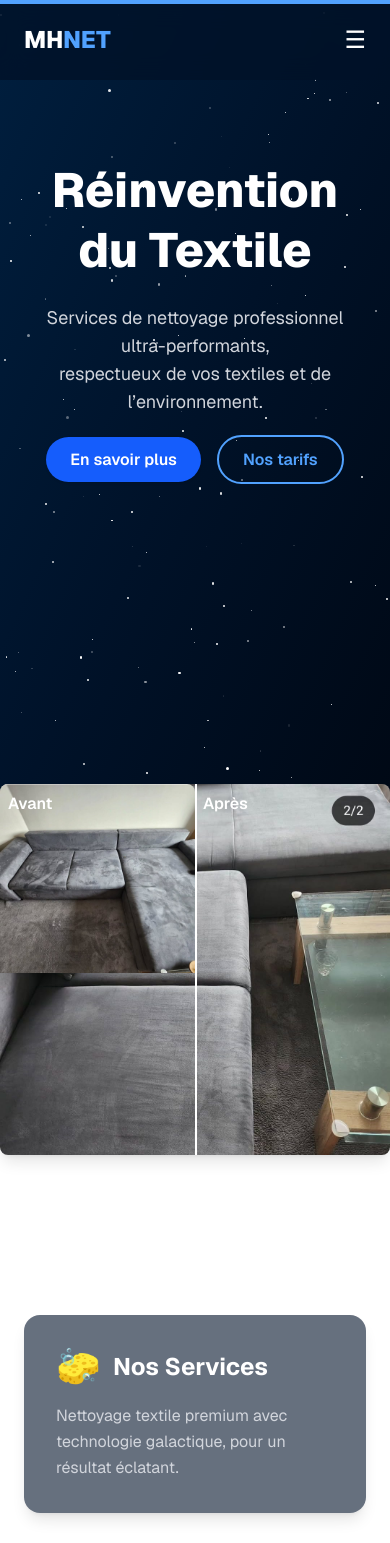
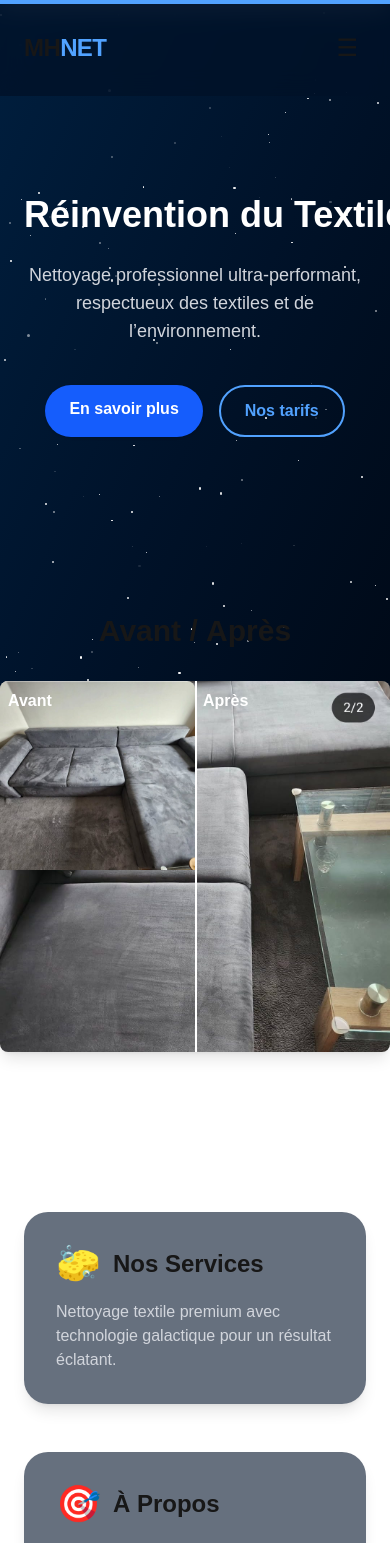
Before and after one commit to PabloDev-bit/site-web-morgan, a Next.js app in the folder mhnet-site/: page / in a window 390 px wide. Shown: the top 1543 px of the page. Built offline with nearby package versions, Linux system fonts and the light colour scheme.

Commit message:
feat: enhance homepage layout with improved navigation, pricing section, and responsive design

```diff
--- a/mhnet-site/src/app/page.tsx
+++ b/mhnet-site/src/app/page.tsx
@@ -1,219 +1,422 @@
+/* -------------------------------------------------------------------------- */
+/*  /app/page.tsx — page d'accueil tout-en-un (aucun composant externe)        */
+/*  Next.js 13/14 + Tailwind + Framer-Motion, full TypeScript                 */
+/* -------------------------------------------------------------------------- */
 "use client";
-import { useState, useEffect, useRef } from 'react';
-import { motion, AnimatePresence, useScroll, useTransform } from 'framer-motion';
-import Link from 'next/link';
 
-// Galaxy Background with Twinkling Stars (Blue Theme)
-type Star = { x: number; y: number; size: number; twinkle: number; };
+import {
+  useState,
+  useEffect,
+  useRef,
+  useCallback,
+  useMemo,
+} from "react";
+import { motion, AnimatePresence, useScroll, useTransform } from "framer-motion";
+import Link from "next/link";
+import Image from "next/image";
+
+/* ============================== 1. MÉTADONNÉES ============================ */
+
+const LOGO = (
+  <span className="text-2xl font-extrabold tracking-tight">
+    MH<span className="text-blue-400">NET</span>
+  </span>
+);
+
+type Star = { x: number; y: number; size: number; twinkle: number };
+
+type Section =
+  | {
+      id: string;
+      icon: string;
+      title: string;
+      content: string;
+      list?: undefined;
+    }
+  | {
+      id: string;
+      icon: string;
+      title: string;
+      list: readonly string[];
+      content?: undefined;
+    };
+
+const SECTIONS: readonly Section[] = [
+  {
+    id: "services",
+    icon: "🧽",
+    title: "Nos Services",
+    content:
+      "Nettoyage textile premium avec technologie galactique pour un résultat éclatant.",
+  },
+  {
+    id: "about",
+    icon: "🎯",
+    title: "À Propos",
+    content:
+      "Fort d'une expérience stellaire, MHNET redéfinit le nettoyage professionnel.",
+  },
+  {
+    id: "advantages",
+    icon: "⚡️",
+    title: "Avantages",
+    list: [
+      "Injection cosmique pour un nettoyage ultra-profond",
+      "Déstabilisation des taches tenaces",
+      "Séchage rapide par aspiration gravitationnelle",
+      "Produits éco-compatibles",
+      "Textiles rénovés instantanément",
+    ],
+  },
+  {
+    id: "engagement",
+    icon: "🤝",
+    title: "Notre Engagement",
+    content:
+      "Ponctualité sidérale et professionnalisme garantis. Votre satisfaction est notre mission.",
+  },
+] as const;
+
+const PRICING = [
+  { prestation: "Fauteuil", prix: "70 CHF" },
+  { prestation: "Canapé 2 places", prix: "120 CHF" },
+  { prestation: "Canapé 3 places", prix: "150 CHF" },
+  { prestation: "Tapis (standard)", prix: "dès 90 CHF" },
+  { prestation: "Matelas 1 place", prix: "90 CHF" },
+  { prestation: "Matelas 2 places", prix: "120 CHF" },
+  { prestation: "Matelas King Size", prix: "150 CHF" },
+  { prestation: "Intérieur voiture complet", prix: "140 CHF" },
+] as const;
+
+/* =========================== 2. SOUS-FONCTIONS ============================ */
+
 function GalaxyBackground() {
-  const [stars] = useState<Star[]>(() =>
+  const stars = useMemo<Star[]>(
+    () =>
       Array.from({ length: 150 }, () => ({
         x: Math.random() * 100,
         y: Math.random() * 100,
         size: Math.random() * 2 + 0.5,
         twinkle: Math.random() * 2 + 1,
-    }))
+      })),
+    []
   );
+
   return (
-    <div className="fixed inset-0 pointer-events-none z-0">
+    <div className="fixed inset-0 -z-10 pointer-events-none">
       <motion.div
         className="absolute inset-0 bg-gradient-to-br from-[#001f3f] via-[#001229] to-[#000814]"
-        animate={{ backgroundPosition: ['0% 0%', '100% 100%'] }}
-        transition={{ duration: 60, repeat: Infinity, ease: 'linear' }}
+        animate={{ backgroundPosition: ["0% 0%", "100% 100%"] }}
+        transition={{ duration: 60, repeat: Infinity, ease: "linear" }}
       />
       {stars.map((s, i) => (
         <motion.div
           key={i}
-          className="absolute bg-white rounded-full"
-          style={{ width: s.size, height: s.size, top: `${s.y}%`, left: `${s.x}%` }}
+          className="absolute rounded-full bg-white"
+          style={{
+            width: s.size,
+            height: s.size,
+            top: `${s.y}%`,
+            left: `${s.x}%`,
+          }}
           animate={{ opacity: [0.1, 1, 0.1] }}
-          transition={{ duration: s.twinkle, repeat: Infinity, ease: 'easeInOut' }}
+          transition={{
+            duration: s.twinkle,
+            repeat: Infinity,
+            ease: "easeInOut",
+          }}
         />
       ))}
     </div>
   );
 }
 
-// Before/After Slider Component
 function BeforeAfterSlider({ before, after }: { before: string; after: string }) {
-  const containerRef = useRef<HTMLDivElement>(null);
-  const [sliderPos, setSliderPos] = useState(50);
-  const [dragging, setDragging] = useState(false);
+  const ref = useRef<HTMLDivElement>(null);
+  const [ratio, setRatio] = useState(50);
 
-  const startDrag = () => setDragging(true);
-  const stopDrag = () => setDragging(false);
-  const onDrag = (e: MouseEvent) => {
-    if (!dragging || !containerRef.current) return;
-    const rect = containerRef.current.getBoundingClientRect();
-    let pos = ((e.clientX - rect.left) / rect.width) * 100;
-    pos = Math.max(0, Math.min(100, pos));
-    setSliderPos(pos);
+  const update = useCallback((clientX: number) => {
+    const el = ref.current;
+    if (!el) return;
+    const { left, width } = el.getBoundingClientRect();
+    setRatio(Math.max(0, Math.min(100, ((clientX - left) / width) * 100)));
+  }, []);
+
+  const start = (e: React.PointerEvent) => {
+    update(e.clientX);
+    const move = (ev: PointerEvent) => update(ev.clientX);
+    const end = () => {
+      window.removeEventListener("pointermove", move);
+      window.removeEventListener("pointerup", end);
     };
-
-  useEffect(() => {
-    window.addEventListener('mousemove', onDrag);
-    window.addEventListener('mouseup', stopDrag);
-    return () => {
-      window.removeEventListener('mousemove', onDrag);
-      window.removeEventListener('mouseup', stopDrag);
+    window.addEventListener("pointermove", move);
+    window.addEventListener("pointerup", end);
   };
-  }, [dragging]);
 
   return (
     <div
-      ref={containerRef}
-      onMouseDown={startDrag}
-      className="relative w-full max-w-4xl mx-auto cursor-ew-resize"
-      style={{ userSelect: 'none' }}
+      ref={ref}
+      onPointerDown={start}
+      className="relative mx-auto w-full max-w-4xl cursor-ew-resize select-none"
     >
-      <img src={before} alt="Avant" className="block w-full rounded-lg shadow-lg" />
+      <Image
+        src={before}
+        alt="Avant nettoyage"
+        width={1920}
+        height={1080}
+        className="w-full rounded-lg shadow-lg"
+        priority
+      />
       <div
-        className="absolute top-0 left-0 h-full overflow-hidden rounded-lg"
-        style={{ width: `${sliderPos}%` }}
+        className="absolute inset-y-0 left-0 overflow-hidden rounded-lg"
+        style={{ width: `${ratio}%` }}
       >
-        <img src={after} alt="Après" className="block w-full" />
+        <Image
+          src={after}
+          alt="Après nettoyage"
+          width={1920}
+          height={1080}
+          className="w-full"
+        />
       </div>
       <div
-        className="absolute top-0 h-full w-0.5 bg-white"
-        style={{ left: `${sliderPos}%` }}
+        className="absolute inset-y-0 w-0.5 bg-white"
+        style={{ left: `${ratio}%` }}
       />
-      <div
-        className="absolute top-2 text-white font-semibold"
-        style={{ left: '8px' }}
-      >Avant</div>
-      <div
-        className="absolute top-2 text-white font-semibold"
-        style={{ left: `calc(${sliderPos}% + 8px)` }}
-      >Après</div>
+      <span className="absolute top-2 left-2 font-semibold text-white">Avant</span>
+      <span
+        className="absolute top-2 font-semibold text-white"
+        style={{ left: `calc(${ratio}% + 8px)` }}
+      >
+        Après
+      </span>
     </div>
   );
 }
 
-// Service Sections
-const servicesSections = [
-  { id: 'services', icon: '🧽', title: 'Nos Services', content: `Nettoyage textile premium avec technologie galactique, pour un résultat éclatant.` },
-  { id: 'about', icon: '🎯', title: 'À Propos', content: `Fort d'une expérience stellaire, MHNET redéfinit le nettoyage professionnel.` },
-  { id: 'advantages', icon: '⚡️', title: 'Avantages', list: [
-      'Injection cosmique pour un nettoyage ultra-profond',
-      'Déstabilisation des taches les plus tenaces',
-      'Séchage rapide grâce à aspiration gravitationnelle',
-      'Produits respectueux et éco-compatibles',
-      'Textiles rénovés avec éclat immédiat',
-    ]
-  },
-  { id: 'engagement', icon: '🤝', title: 'Notre Engagement', content: `Ponctualité sidérale et professionnalisme garantis. Votre satisfaction est notre ultime mission.` },
-];
-
-// Pricing Cards
-const pricing = [
-  { prestation: 'Fauteuil', prix: '70 CHF' },
-  { prestation: 'Canapé 2 places', prix: '120 CHF' },
-  { prestation: 'Canapé 3 places', prix: '150 CHF' },
-  { prestation: 'Tapis (standard)', prix: 'dès 90 CHF' },
-  { prestation: 'Matelas 1 place', prix: '90 CHF' },
-  { prestation: 'Matelas 2 places', prix: '120 CHF' },
-  { prestation: 'Matelas King Size', prix: '150 CHF' },
-  { prestation: 'Intérieur voiture complet', prix: '140 CHF' },
-];
+/* ================================ 3. PAGE ================================ */
 
 export default function Home() {
-  const [menuOpen, setMenuOpen] = useState(false);
+  const [drawer, setDrawer] = useState(false);
   const { scrollYProgress } = useScroll();
   const scaleX = useTransform(scrollYProgress, [0, 1], [0, 1]);
 
+  /* ESC ferme le menu mobile */
   useEffect(() => {
-    const handleKey = (e: KeyboardEvent) => {
-      if (e.key === 'Escape') setMenuOpen(false);
-    };
-    document.addEventListener('keydown', handleKey);
-    return () => document.removeEventListener('keydown', handleKey);
+    const esc = (e: KeyboardEvent) => e.key === "Escape" && setDrawer(false);
+    window.addEventListener("keydown", esc);
+    return () => window.removeEventListener("keydown", esc);
   }, []);
 
   return (
-    <div className="relative bg-transparent text-white min-h-screen overflow-x-hidden font-sans">
-      {/* Galaxy Background */}
+    <>
+      <a
+        href="#main"
+        className="sr-only focus:not-sr-only absolute top-0 left-0 m-2 rounded bg-blue-600 px-4 py-2 text-white"
+      >
+        Aller au contenu
+      </a>
+
       <GalaxyBackground />
 
-      {/* Loading Progress Bar */}
-      <motion.div style={{ scaleX }} className="fixed top-0 left-0 right-0 h-1 bg-blue-400 origin-left z-50" />
+      <motion.div
+        style={{ scaleX }}
+        className="fixed inset-x-0 top-0 z-50 h-1 origin-left bg-blue-400"
+        aria-hidden
+      />
 
-      {/* Side Navigation Drawer */}
+      {/* ----------------------------- NAVBAR ----------------------------- */}
+      <header className="sticky top-0 z-40 bg-[#001229]/80 backdrop-blur-md">
+        <nav
+          aria-label="Navigation principale"
+          className="mx-auto flex max-w-7xl items-center justify-between p-6"
+        >
+          <Link href="/" aria-label="Accueil">
+            {LOGO}
+          </Link>
+
+          <ul className="hidden gap-8 text-base font-medium md:flex">
+            {SECTIONS.map(({ id, title }) => (
+              <li key={id}>
+                <Link
+                  href={`#${id}`}
+                  className="transition hover:text-blue-400"
+                >
+                  {title}
+                </Link>
+              </li>
+            ))}
+            <li>
+              <Link
+                href="#tarifs"
+                className="rounded-full bg-blue-600 px-4 py-2 text-white transition hover:bg-blue-700"
+              >
+                Tarifs
+              </Link>
+            </li>
+            <li>
+              <Link
+                href="#contact"
+                className="rounded-full border-2 border-blue-400 px-4 py-2 text-blue-400 transition hover:bg-[#001229]/20"
+              >
+                Devis
+              </Link>
+            </li>
+          </ul>
+
+          <button
+            onClick={() => setDrawer(true)}
+            className="p-2 text-2xl md:hidden"
+            aria-label="Ouvrir le menu"
+          >
+            ☰
+          </button>
+        </nav>
+      </header>
+
+      {/* ---------------------------- DRAWER ------------------------------ */}
       <AnimatePresence>
-        {menuOpen && (
+        {drawer && (
           <motion.aside
-            initial={{ x: '-100%' }} animate={{ x: 0 }} exit={{ x: '-100%' }} transition={{ duration: 0.4, ease: 'easeInOut' }}
-            className="fixed inset-y-0 left-0 w-64 bg-[#001229]/90 shadow-lg z-40 p-6"
-            aria-label="Menu mobile"
+            initial={{ x: "-100%" }}
+            animate={{ x: 0 }}
+            exit={{ x: "-100%" }}
+            transition={{ duration: 0.35, ease: "easeInOut" }}
+            className="fixed inset-y-0 left-0 z-50 w-64 bg-[#001229]/90 p-6 backdrop-blur"
           >
-            <button onClick={() => setMenuOpen(false)} className="text-xl mb-6 focus:outline-none">✕ Fermer</button>
-            <nav className="flex flex-col space-y-4 text-lg">
-              {servicesSections.map(s => (
-                <Link key={s.id} href={`#${s.id}`} onClick={() => setMenuOpen(false)} className="hover:text-blue-400 transition">
-                  {s.icon} {s.title}
+            <button
+              onClick={() => setDrawer(false)}
+              aria-label="Fermer le menu"
+              className="mb-6 text-2xl"
+            >
+              ✕
+            </button>
+            <ul className="flex flex-col gap-4 text-lg">
+              {SECTIONS.map(({ id, icon, title }) => (
+                <li key={id}>
+                  <Link
+                    href={`#${id}`}
+                    onClick={() => setDrawer(false)}
+                    className="flex items-center gap-2 transition hover:text-blue-400"
+                  >
+                    {icon} {title}
                   </Link>
+                </li>
               ))}
-              <Link href="#tarifs" className="mt-4 px-4 py-2 bg-blue-600 text-white rounded-lg text-center hover:bg-blue-700 transition">
+              <li className="pt-2">
+                <Link
+                  href="#tarifs"
+                  onClick={() => setDrawer(false)}
+                  className="block rounded-lg bg-blue-600 px-4 py-2 text-center text-white transition hover:bg-blue-700"
+                >
                   Voir les tarifs
                 </Link>
-            </nav>
+              </li>
+            </ul>
           </motion.aside>
         )}
       </AnimatePresence>
 
-      {/* Navbar */}
-      <header className="sticky top-0 z-30 backdrop-blur-md bg-[#001229]/80">
-        <div className="max-w-6xl mx-auto flex items-center justify-between p-6">
-          <h1 className="text-2xl font-extrabold"><Link href="/">MH<span className="text-blue-400">NET</span></Link></h1>
-          <nav className="hidden md:flex space-x-8 text-base">
-            {servicesSections.map(s => (
-              <Link key={s.id} href={`#${s.id}`} className="hover:text-blue-400 transition font-medium">{s.title}</Link>
-            ))}
-            <Link href="#tarifs" className="px-4 py-2 bg-blue-600 text-white rounded-full hover:bg-blue-700 transition">TARIFS</Link>
-            <Link href="#contact" className="px-4 py-2 border-2 border-blue-400 text-blue-400 rounded-full hover:bg-[#001229]/20 transition">DEVIS</Link>
-          </nav>
-          <button onClick={() => setMenuOpen(true)} className="md:hidden text-2xl focus:outline-none">☰</button>
-        </div>
-      </header>
-
-      {/* Hero */}
-      <section className="relative pt-20 pb-32 text-center overflow-hidden">
-        <div className="max-w-3xl mx-auto px-6">
-          <motion.h2 initial={{ opacity: 0, y: -20 }} animate={{ opacity: 1, y: 0 }} transition={{ duration: 0.8 }} className="text-5xl md:text-6xl font-extrabold leading-tight">Réinvention du Textile</motion.h2>
-          <motion.p initial={{ opacity: 0 }} animate={{ opacity: 1 }} transition={{ delay: 0.6, duration: 0.8 }} className="mt-6 text-lg text-gray-300">Services de nettoyage professionnel ultra-performants,<br />respectueux de vos textiles et de l’environnement.</motion.p>
-          <div className="mt-8 flex justify-center space-x-4">
-            <Link href="#services" passHref><motion.a whileHover={{ scale: 1.05 }} className="px-6 py-3 bg-blue-600 text-white rounded-full font-semibold shadow hover:bg-blue-700 transition">En savoir plus</motion.a></Link>
-            <Link href="#tarifs" passHref><motion.a whileHover={{ scale: 1.05 }} className="px-6 py-3 border-2 border-blue-400 text-blue-400 rounded-full font-semibold hover:bg-[#001229]/20 transition">Nos tarifs</motion.a></Link>
+      {/* ------------------------------ HERO ------------------------------ */}
+      <section
+        id="hero"
+        className="relative py-24 text-center text-white lg:py-32"
+      >
+        <div className="mx-auto max-w-4xl px-6">
+          <motion.h1
+            initial={{ opacity: 0, y: -20 }}
+            animate={{ opacity: 1, y: 0 }}
+            transition={{ duration: 0.8 }}
+            className="text-4xl font-extrabold leading-tight sm:text-5xl lg:text-6xl"
+          >
+            Réinvention&nbsp;du&nbsp;Textile
+          </motion.h1>
+          <motion.p
+            initial={{ opacity: 0 }}
+            animate={{ opacity: 1 }}
+            transition={{ delay: 0.5, duration: 0.8 }}
+            className="mt-6 text-lg text-gray-300"
+          >
+            Nettoyage professionnel ultra-performant, respectueux des textiles et
+            de l’environnement.
+          </motion.p>
+          <div className="mt-10 flex flex-wrap justify-center gap-4">
+            <Link
+              href="#services"
+              className="rounded-full bg-blue-600 px-6 py-3 font-semibold shadow transition hover:bg-blue-700"
+            >
+              En savoir plus
+            </Link>
+            <Link
+              href="#tarifs"
+              className="rounded-full border-2 border-blue-400 px-6 py-3 font-semibold text-blue-400 transition hover:bg-[#001229]/20"
+            >
+              Nos tarifs
+            </Link>
           </div>
         </div>
       </section>
 
-      {/* Avant / Après Slider */}
-      <section className="py-20 bg-transparent">
-        <h2 className="text-3xl font-extrabold text-center mb-8">Comparaison Avant / Après</h2>
-        <BeforeAfterSlider before="photo(1).jpeg" after="photo(3).jpeg" />
+      {/* ----------------------- AVANT / APRÈS ---------------------------- */}
+      <section className="py-20">
+        <h2 className="mb-8 text-center text-3xl font-extrabold">
+          Avant&nbsp;/&nbsp;Après
+        </h2>
+        <BeforeAfterSlider before="/photo(1).jpeg" after="/photo(3).jpeg" />
       </section>
 
-      {/* Main Sections */}
-      <main className="py-20 space-y-20">
-        <div className="max-w-6xl mx-auto px-6 grid grid-cols-1 md:grid-cols-2 gap-12">
-          {servicesSections.map(s => (
-            <motion.section key={s.id} id={s.id} initial={{ opacity: 0, y: 20 }} whileInView={{ opacity: 1, y: 0 }} viewport={{ once: true }} transition={{ duration: 0.6 }} className="bg-[#001229]/60 rounded-2xl p-8 shadow-lg hover:shadow-2xl transition backdrop-blur-sm">
-              <div className="flex items-center mb-4"><span className="text-4xl mr-3">{s.icon}</span><h3 className="text-2xl font-bold">{s.title}</h3></div>
-              {s.list ? <ul className="list-disc list-inside space-y-2 text-gray-300">{s.list.map((item, i) => <li key={i}>{item}</li>)}</ul> : <p className="text-gray-300 leading-relaxed whitespace-pre-line">{s.content}</p>}
-            </motion.section>
+      {/* --------------------------- CONTENU ------------------------------ */}
+      <main id="main" className="space-y-20 py-20">
+        <div className="mx-auto grid max-w-7xl grid-cols-1 gap-12 px-6 md:grid-cols-2 lg:grid-cols-3">
+          {SECTIONS.map((s) => (
+            <motion.article
+              key={s.id}
+              id={s.id}
+              initial={{ opacity: 0, y: 20 }}
+              whileInView={{ opacity: 1, y: 0 }}
+              viewport={{ once: true }}
+              transition={{ duration: 0.5 }}
+              className="flex flex-col rounded-3xl bg-[#001229]/60 p-8 shadow-lg backdrop-blur-md transition hover:shadow-2xl"
+            >
+              <header className="mb-4 flex items-center gap-3">
+                <span className="text-4xl">{s.icon}</span>
+                <h3 className="text-2xl font-bold">{s.title}</h3>
+              </header>
+
+              {"list" in s && s.list ? (
+                <ul className="list-inside list-disc space-y-2 text-gray-300">
+                  {s.list.map((li) => (
+                    <li key={li}>{li}</li>
+                  ))}
+                </ul>
+              ) : (
+                <p className="text-gray-300">{s.content}</p>
+              )}
+            </motion.article>
           ))}
         </div>
 
-        {/* Pricing Cards */}
+        {/* -------------------------- TARIFS ----------------------------- */}
         <section id="tarifs" className="py-20">
-          <div className="max-w-6xl mx-auto px-6">
-            <h2 className="text-4xl font-extrabold text-center mb-12 text-white">Tarifs MH Net</h2>
-            <div className="grid grid-cols-1 sm:grid-cols-2 lg:grid-cols-3 gap-8">
-              {pricing.map((p, i) => (
-                <motion.div key={i} whileHover={{ scale: 1.03 }} className="bg-[#001229]/70 rounded-2xl p-6 shadow-lg hover:shadow-2xl transition backdrop-blur-sm flex flex-col justify-between">
-                  <h3 className="text-2xl font-bold mb-4 text-white">{p.prestation}</h3>
-                  <p className="text-blue-400 text-xl font-semibold mb-6">{p.prix}</p>
-                  <Link href="#contact" passHref><motion.a whileHover={{ scale: 1.05 }} className="mt-auto px-4 py-2 bg-blue-600 text-white rounded-full text-center font-medium hover:bg-blue-700 transition">Réserver</motion.a></Link>
+          <div className="mx-auto max-w-7xl px-6">
+            <h2 className="mb-12 text-center text-4xl font-extrabold">Tarifs</h2>
+            <div className="grid grid-cols-1 gap-8 sm:grid-cols-2 lg:grid-cols-3">
+              {PRICING.map(({ prestation, prix }) => (
+                <motion.div
+                  key={prestation}
+                  whileHover={{ scale: 1.03 }}
+                  className="flex flex-col justify-between rounded-3xl bg-[#001229]/70 p-6 shadow-lg backdrop-blur-md transition hover:shadow-2xl"
+                >
+                  <h3 className="mb-4 text-2xl font-bold">{prestation}</h3>
+                  <p className="mb-6 text-xl font-semibold text-blue-400">
+                    {prix}
+                  </p>
+                  <Link
+                    href="#contact"
+                    className="mt-auto rounded-full bg-blue-600 px-4 py-2 text-center font-medium transition hover:bg-blue-700"
+                  >
+                    Réserver
+                  </Link>
                 </motion.div>
               ))}
             </div>
@@ -221,14 +424,27 @@ export default function Home() {
         </section>
       </main>
 
-      {/* Footer / Contact */}
-      <footer className="bg-[#001229] text-white py-16">
-        <div className="max-w-3xl mx-auto px-6 text-center space-y-6">
-          <h2 className="text-3xl font-extrabold">Besoin d’un devis ?</h2>
-          <p className="text-lg text-gray-300">Contactez-nous dès maintenant pour une estimation gratuite et sans engagement.</p>
-          <Link href="mailto:contact@mhnet.com" passHref><motion.a whileHover={{ scale: 1.05 }} className="inline-block px-8 py-4 border-2 border-blue-400 rounded-full font-semibold hover:bg-[#001229]/20 transition">Demander un devis</motion.a></Link>
+      {/* ---------------------------- FOOTER ----------------------------- */}
+      <footer
+        id="contact"
+        className="bg-[#001229] py-16 text-center text-white"
+      >
+        <div className="mx-auto flex max-w-xl flex-col gap-6 px-6">
+          <h2 className="text-3xl font-extrabold">Besoin d’un devis&nbsp;?</h2>
+          <p className="text-lg text-gray-300">
+            Contactez-nous dès maintenant pour un devis gratuit.
+          </p>
+          <Link
+            href="mailto:contact@mhnet.com"
+            className="mx-auto inline-block rounded-full border-2 border-blue-400 px-8 py-4 font-semibold transition hover:bg-[#001229]/20"
+          >
+            Demander un devis
+          </Link>
+          <p className="pt-8 text-sm text-gray-500">
+            © {new Date().getFullYear()} MHNET • Tous droits réservés
+          </p>
         </div>
       </footer>
-    </div>
+    </>
   );
 }
```
Lines whose indentation alone changed are shown as unchanged.
